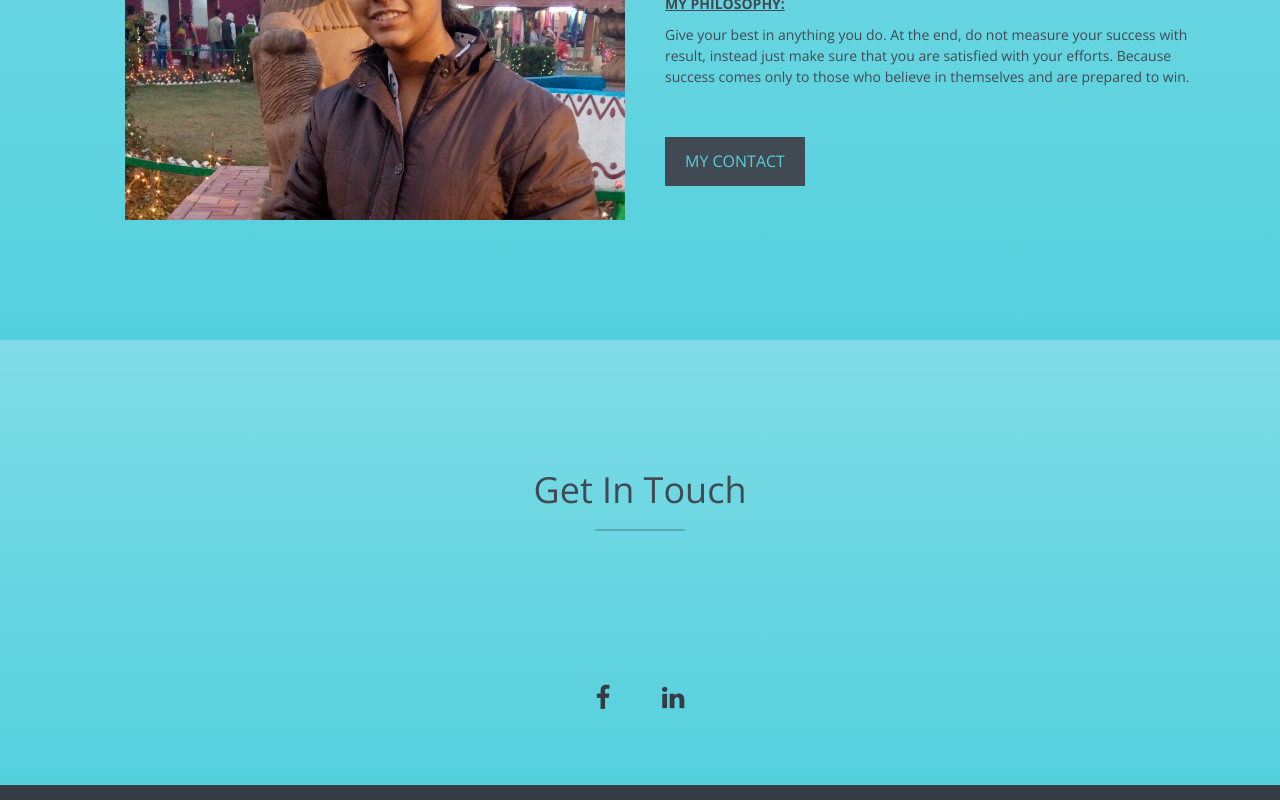
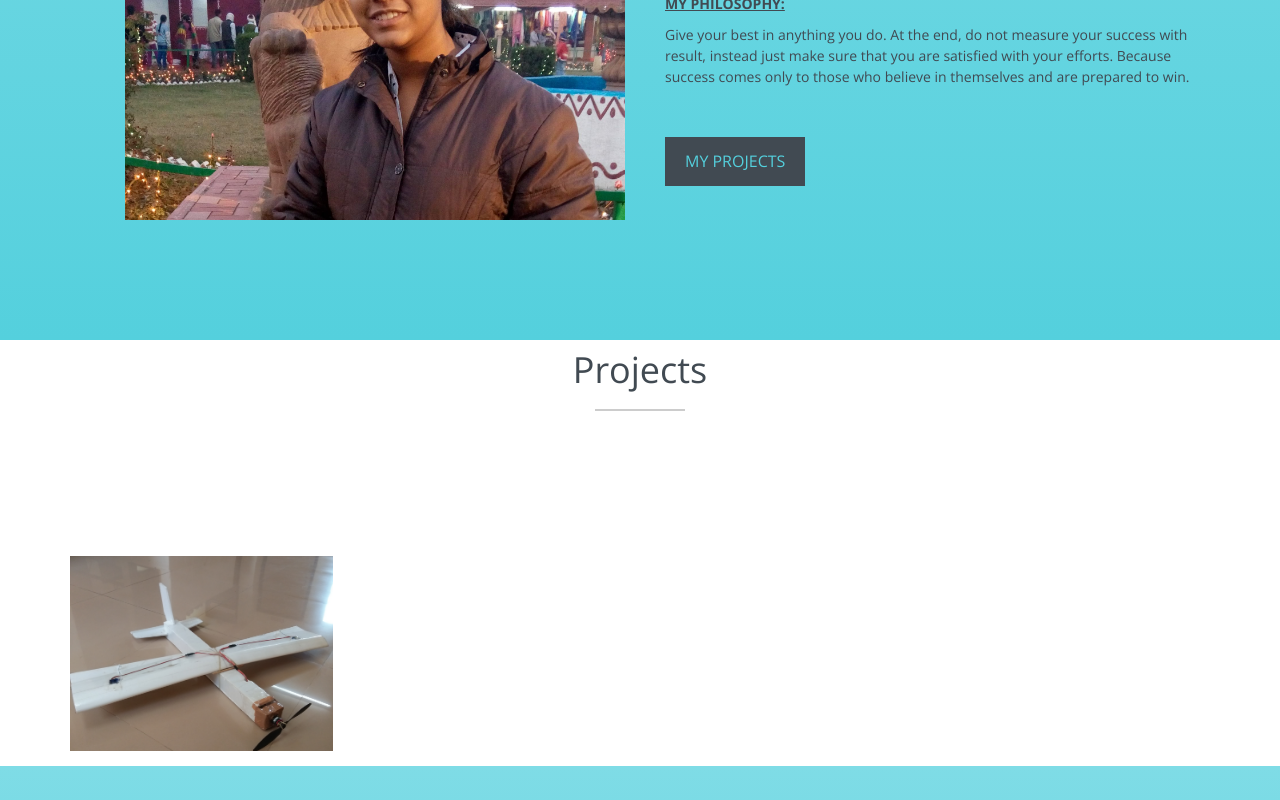
Before and after one commit to ritzrash/myhomepage, a plain HTML site: page index.html in a window 1280 px wide. Shown: the part 1160-1960 px from the top of the page. Drawn offline with nearby package versions, Linux system fonts and the light colour scheme.

Commit message:
project_added_rcplane

```diff
--- a/myhomepage.html
+++ b/index.html
@@ -48,7 +48,7 @@
       <ul class="nav navbar-nav navbar-right">
         <li><a href="#page-top" class="page-scroll">Home</a></li>
         <li><a href="#about" class="page-scroll">About</a></li>
-        <!--li><a href="#portfolio" class="page-scroll">Portfolio</a></li!-->
+        <li><a href="#project" class="page-scroll">Projects</a></li>
         <li><a href="#contact" class="page-scroll">Contact</a></li>
       </ul>
     </div>
@@ -90,44 +90,44 @@
           </ul>
           <h5><b><u>MY PHILOSOPHY:</u></b></h5>
           <p>Give your best in anything you do. At the end, do not measure your success with result, instead just make sure that you are satisfied with your efforts. Because success comes only to those who believe in themselves and are prepared to win.</p>
-          <!--a href="#portfolio" class="btn btn-default btn-lg page-scroll">My Portfolio</a> </div!-->
-          <a href="#contact" class="btn btn-default btn-lg page-scroll">My Contact</a> </div>
+          <a href="#project" class="btn btn-default btn-lg page-scroll">My Projects</a> </div>
+          <!--a href="#contact" class="btn btn-default btn-lg page-scroll">My Contact</a> </div!-->
       </div>
     </div>
   </div>
 </div>
-<!-- Portfolio Section -->
-<!--div id="portfolio">
+<!-- Projects Section -->
+<div id="project">
   <div class="container">
     <div class="section-title text-center center">
-      <h2>Portfolio</h2>
+      <h2>Projects</h2>
       <hr>
     </div>
     <div class="categories">
       <ul class="cat">
         <li>
           <ol class="type">
-            <li><a href="#" data-filter="*" class="active">All</a></li>
+            <!--li><a href="#" data-filter="*" class="active">All</a></li>
             <li><a href="#" data-filter=".web">Web Design</a></li>
             <li><a href="#" data-filter=".photography">Photography</a></li>
-            <li><a href="#" data-filter=".product">Product Design</a></li>
+            <li><a href="#" data-filter=".product">Product Design</a></li!-->
           </ol>
         </li>
       </ul>
       <div class="clearfix"></div>
     </div>
     <div class="row">
-      <div class="portfolio-items">
+      <div class="project-items">
         <div class="col-sm-6 col-md-3 col-lg-3 web">
           <div class="portfolio-item">
-            <div class="hover-bg"> <a href="img/portfolio/01-large.jpg" title="Project Title" data-lightbox-gallery="gallery1">
+            <div class="hover-bg"> <a href="img/project/RCplane.jpg" title="RC Plane" data-lightbox-gallery="gallery1">
               <div class="hover-text">
-                <h4>Project Title</h4>
+                <h4>RC Plane</h4>
               </div>
-              <img src="img/portfolio/01-small.jpg" class="img-responsive" alt="Project Title"> </a> </div>
+              <img src="img/project/RCplane.jpg" class="img-responsive" alt="RC Plane"> </a> </div>
           </div>
         </div>
-        <div class="col-sm-6 col-md-3 col-lg-3 product">
+        <!--div class="col-sm-6 col-md-3 col-lg-3 product">
           <div class="portfolio-item">
             <div class="hover-bg"> <a href="img/portfolio/02-large.jpg" title="Project Title" data-lightbox-gallery="gallery1">
               <div class="hover-text">
@@ -225,7 +225,7 @@
               </div>
               <img src="img/portfolio/12-small.jpg" class="img-responsive" alt="Project Title"> </a> </div>
           </div>
-        </div>
+        </div!-->
       </div>
     </div>
   </div>
```
Also changed, not shown: img/RA1.jpg (deleted), img/project/RCplane.jpg (added), 2 other files.
